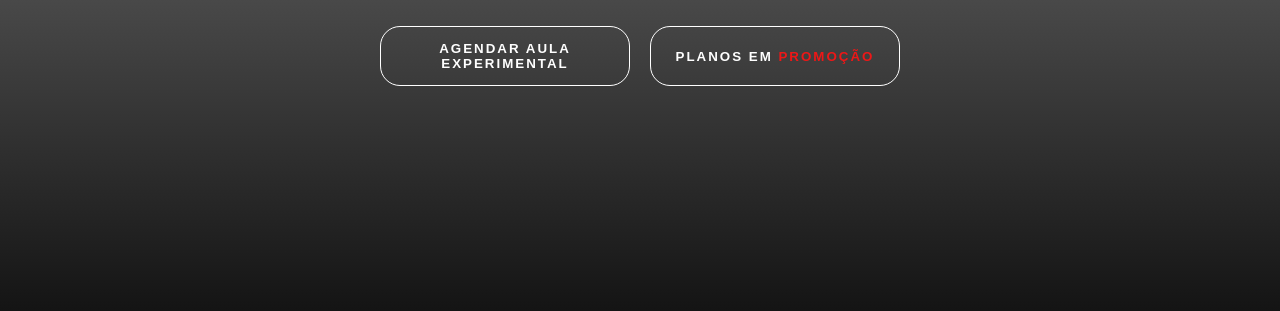
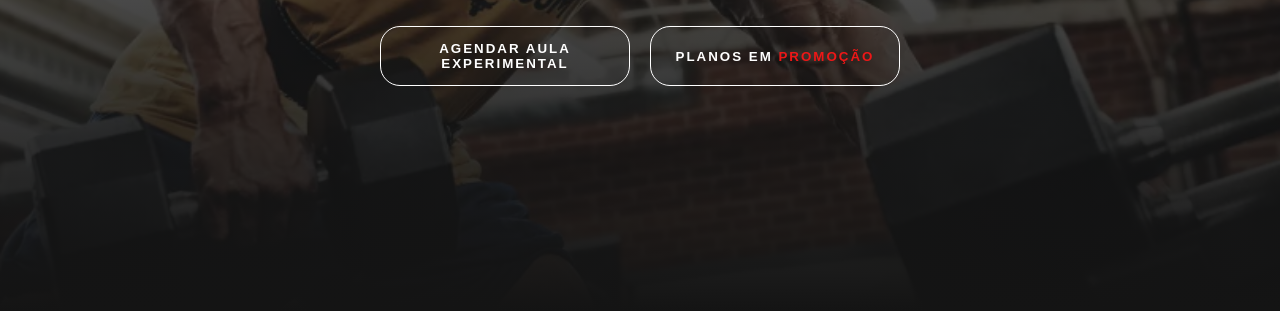
Before and after one commit to mpatrick7/landing-page-academia, a plain HTML site: page index.html in a window 1280 px wide. Shown: the part 489-800 px from the top of the page. Drawn offline with Linux system fonts and the light colour scheme; the site is published under a folder, as on GitHub Pages, so addresses that start at the root find nothing.

Commit message:
Update style.css

```diff
--- a/style.css
+++ b/style.css
@@ -20,7 +20,7 @@ html {
 }
 
 body {
-    background: linear-gradient(rgba(5, 5, 5, 0.4), rgba(20, 20, 20, 1)), url(/Screenshot_6.png);
+    background: linear-gradient(rgba(5, 5, 5, 0.4), rgba(20, 20, 20, 1)), url(./Screenshot_6.png);
     background-position: center center;
     background-size: cover;
     background-position-y: 0px;
```
